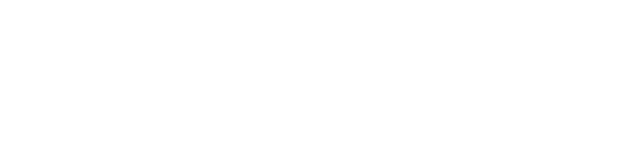
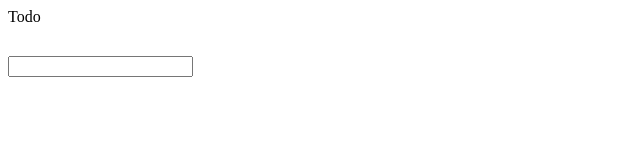
Before and after one commit to Youssef5107/Todo-app, a plain HTML site: page index.html in a window 1280 px wide. Shown: the whole page, without its empty margins (0-640 px from the left). Drawn offline with Linux system fonts and the light colour scheme.

Commit message:
style:add header content

```diff
--- a/index.html
+++ b/index.html
@@ -10,6 +10,17 @@
 </head>
 
 <body>
+	<header>
+		<div class="header-main-area">
+			<div class="main-title">Todo</div>
+			<div class="theme-area">
+				<img class="dark-theme-img" src="images/icon-moon.svg" alt="">
+			</div>
+		</div>
+		<div class="task-input-area"></div>
+		<input class="task-input" type="text">
+
+	</header>
 
 	<script src="javascript.js"></script>
 </body>
```
